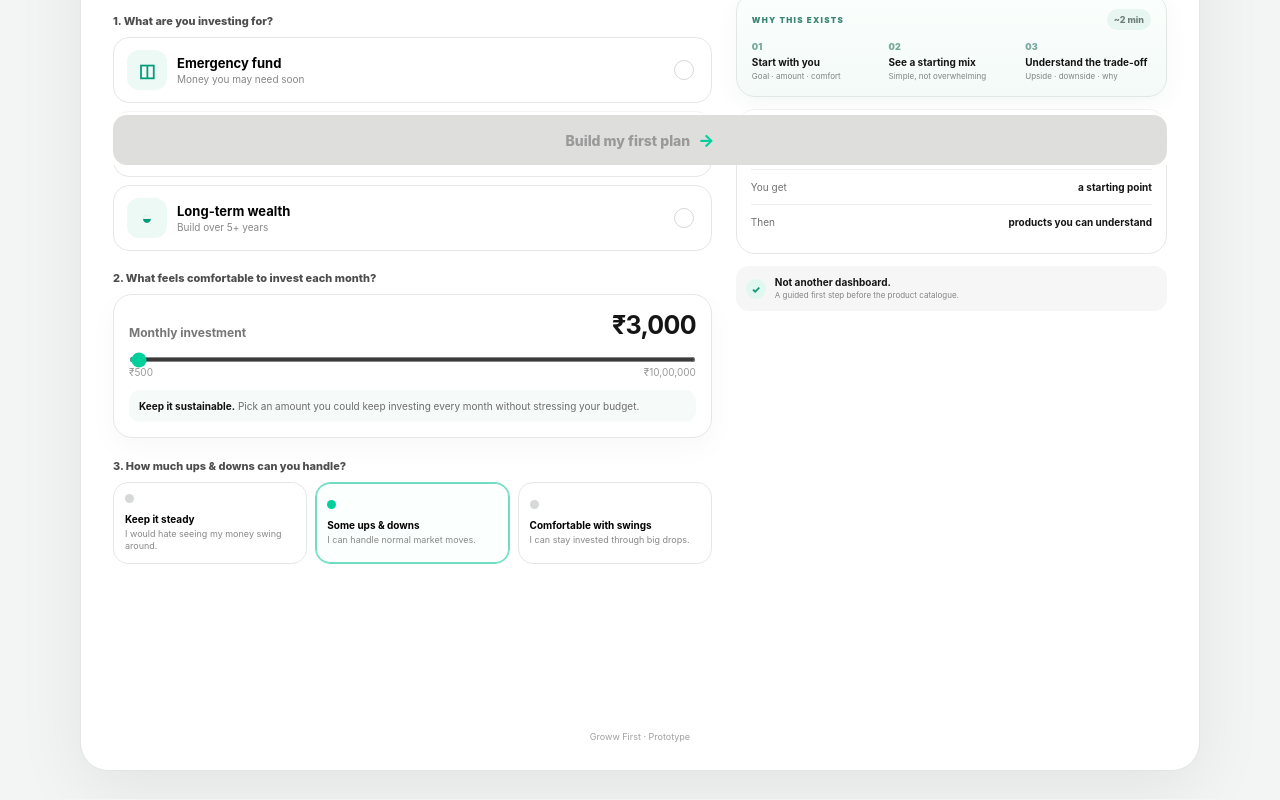
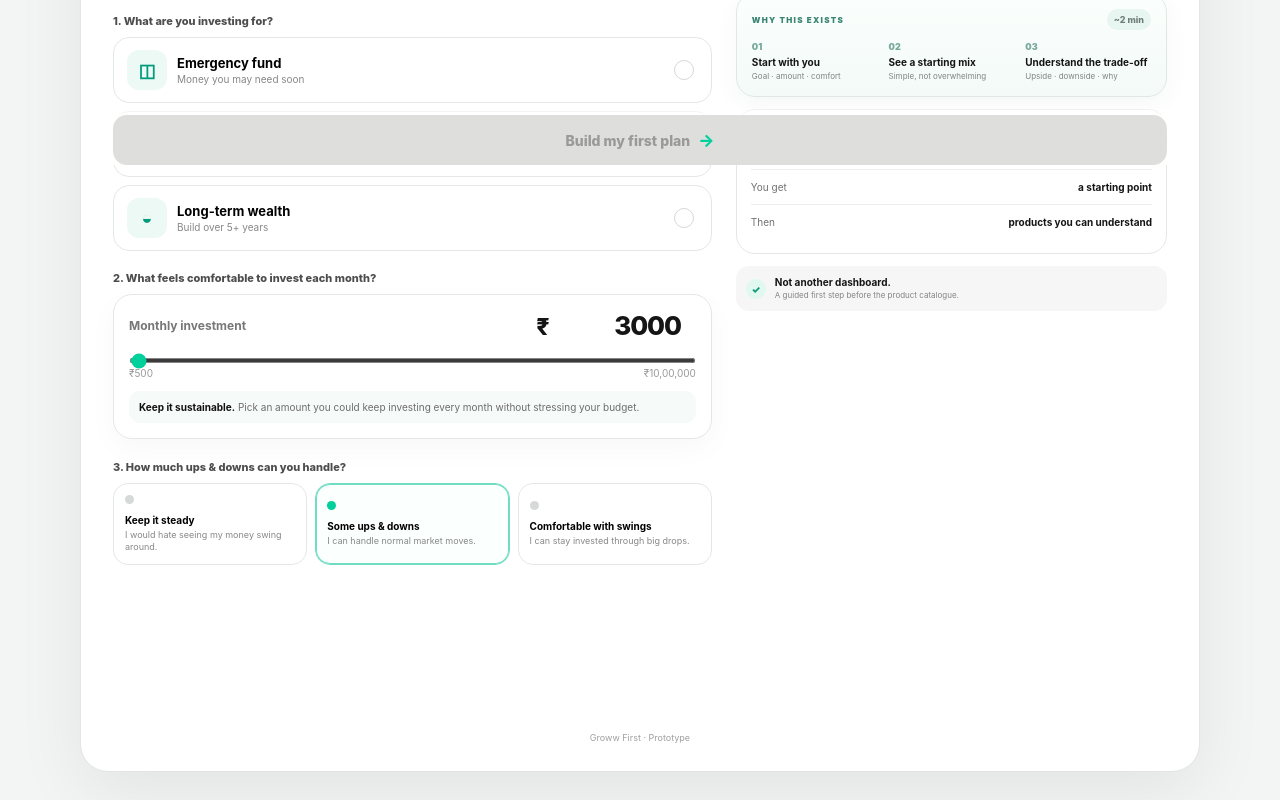
Before and after one commit to divmishra28/groww-first, a Next.js app: page / in a window 1280 px wide. Shown: the part 625-1425 px from the top of the page. Built offline with nearby package versions, Linux system fonts and the light colour scheme.

Commit message:
Fix graph and slider number

```diff
--- a/app/globals.css
+++ b/app/globals.css
@@ -385,3 +385,26 @@ body:has(.dark-mode) .site-shell{background:#0b0e0d}
     max-height:330px;
   }
 }
+
+/* Editable monthly investment field — slider remains unchanged. */
+.amount-head{align-items:center;}
+.monthly-input-wrap{display:flex;align-items:baseline;justify-content:flex-end;gap:2px;min-width:0;}
+.monthly-input-wrap>span{font-size:23px;font-weight:850;letter-spacing:-.8px;color:var(--ink);}
+.monthly-input{width:145px;border:0;outline:0;background:transparent;color:var(--ink);font:inherit;font-size:26px;font-weight:850;letter-spacing:-1.1px;text-align:right;padding:0;margin:0;min-width:0;}
+.monthly-input::-webkit-outer-spin-button,.monthly-input::-webkit-inner-spin-button{margin:0;}
+.monthly-input:focus{color:var(--green-dark);}
+
+/* Keep the investment amount perfectly centered inside the donut. */
+.donut-interactive .donut-hole{
+  left:50%;
+  top:50%;
+  right:auto;
+  bottom:auto;
+  inset:auto;
+  transform:translate(-50%,-50%);
+}
+
+@media(max-width:719px){
+  .monthly-input-wrap>span{font-size:22px;}
+  .monthly-input{width:118px;font-size:24px;}
+}
--- a/app/page.tsx
+++ b/app/page.tsx
@@ -307,8 +307,26 @@ export default function Home() {
 
                     <div className="section-label income-title">2. What feels comfortable to invest each month?</div>
                     <div className="amount-card">
-                      <div className="amount-head"><span>Monthly investment</span><strong>{formatINR(monthly)}</strong></div>
-                      <input className="range" type="range" min="500" max="1000000" step="1000" value={monthly} onChange={(e) => setMonthly(Number(e.target.value))} aria-label="Monthly investment" />
+                      <div className="amount-head">
+                        <span>Monthly investment</span>
+                        <label className="monthly-input-wrap" aria-label="Monthly investment amount">
+                          <span aria-hidden="true">₹</span>
+                          <input
+                            className="monthly-input"
+                            type="number"
+                            min="500"
+                            max="1000000"
+                            step="1"
+                            value={monthly}
+                            onChange={(e) => {
+                              const next = Number(e.target.value);
+                              if (Number.isNaN(next)) return;
+                              setMonthly(Math.min(1000000, Math.max(500, next)));
+                            }}
+                          />
+                        </label>
+                      </div>
+                      <input className="range" type="range" min="500" max="1000000" step="1000" value={monthly} onChange={(e) => setMonthly(Number(e.target.value))} aria-label="Monthly investment slider" />
                       <div className="range-labels"><span>₹500</span><span>₹10,00,000</span></div>
                       <div className="income-context"><b>Keep it sustainable.</b> Pick an amount you could keep investing every month without stressing your budget.</div>
                     </div>
```
